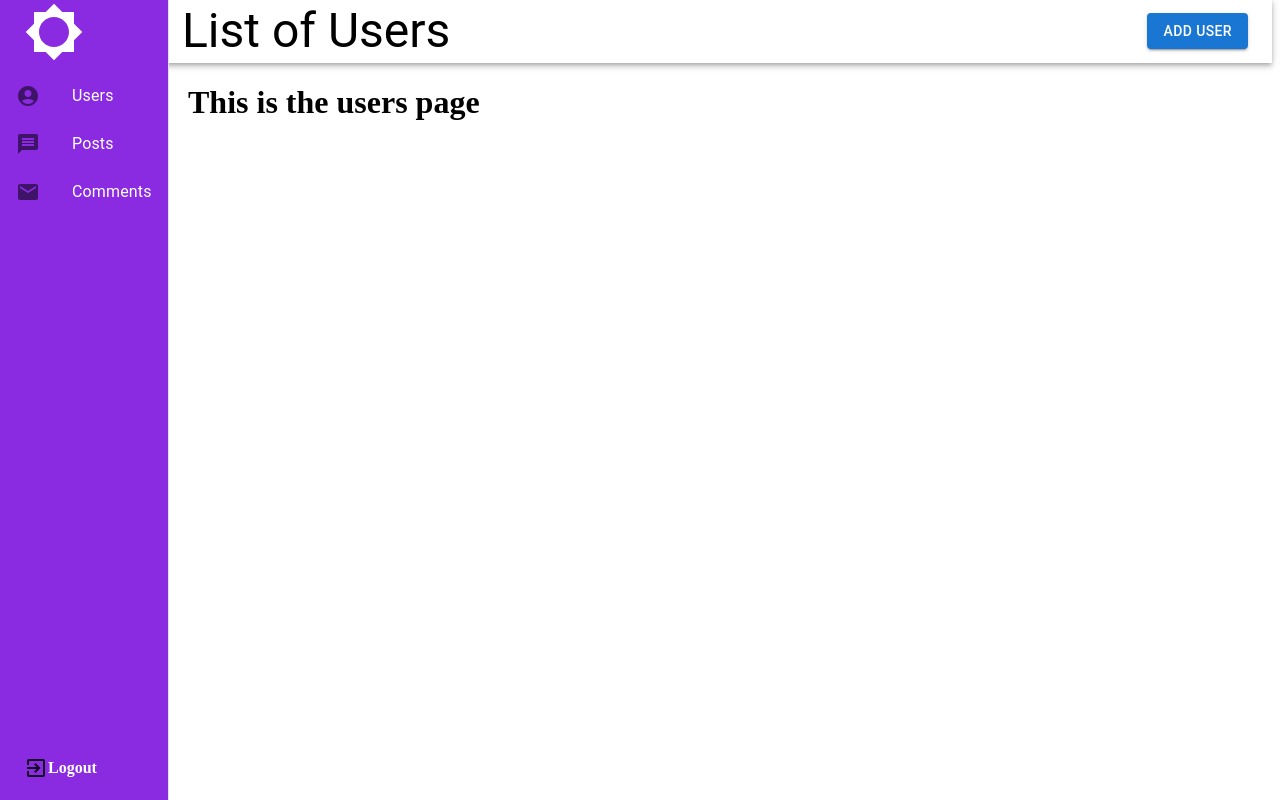
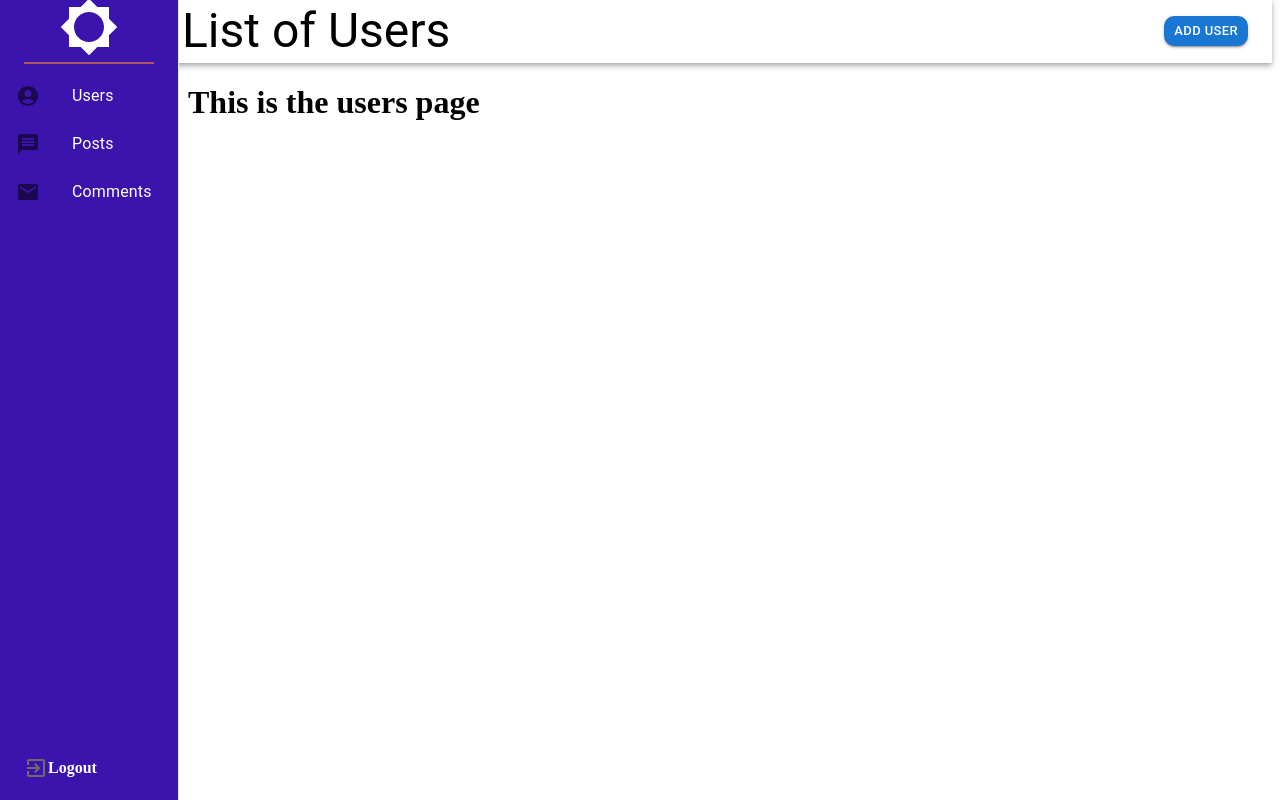
Before and after one commit to Uplus-Mutual-Partners/manageIT, a React (Create React App) app: page / in a window 1280 px wide. Built offline with nearby package versions, Linux system fonts and the light colour scheme.

Commit message:
Add styles

```diff
--- a/src/App.js
+++ b/src/App.js
@@ -12,6 +12,7 @@ import Drawer from "./components/Drawer";
 import { makeStyles } from "@material-ui/core/styles";
 import ButtonAppBar from "./components/AppBar";
 import Toolbar from "@mui/material/Toolbar";
+import { Divider } from "@mui/material";
 const useStyles = makeStyles({
   container: {
     display: "flex",
--- a/src/components/AppBar.jsx
+++ b/src/components/AppBar.jsx
@@ -36,7 +36,12 @@ export default function ButtonAppBar() {
           <Typography variant="h3" sx={{ flexGrow: 1 }}>
             {title}
           </Typography>
-          <Button variant="contained" color="primary" className="add-btn">
+          <Button
+            variant="contained"
+            size="small"
+            style={{ borderRadius: "10px" }}
+            className="add-btn"
+          >
             {addButton}
           </Button>
         </Toolbar>
--- a/src/components/Drawer.jsx
+++ b/src/components/Drawer.jsx
@@ -18,6 +18,9 @@ import Brightness5Icon from "@mui/icons-material/Brightness5";
 const useStyles = makeStyles({
   drawer: {
     width: "180px",
+  },
+  dividerLogo: {
+    color: "yellow",
   },
 });
 
@@ -46,7 +49,14 @@ const Drawer = (props) => {
       <>
         <Toolbar className="navbar">
           <Brightness5Icon
-            style={{ color: "white", fontSize: "60px", textAlign: "center" }}
+            style={{
+              color: "white",
+              fontSize: "60px",
+              textAlign: "center",
+              width: "130px",
+              paddingBottom: "5px",
+              borderBottom: "#AE5A5A 6px solid",
+            }}
           />
         </Toolbar>
 
@@ -64,7 +74,7 @@ const Drawer = (props) => {
         </List>
 
         <Toolbar className="logout navbar">
-          <ExitToAppIcon />
+          <ExitToAppIcon style={{ color: "#736969" }} />
           <h4 style={{ color: "white" }}>Logout</h4>
         </Toolbar>
       </>
--- a/src/styles.css
+++ b/src/styles.css
@@ -22,5 +22,13 @@
 }
 
 .navbar {
-  background-color: blueviolet;
+  background-color: #3b13ad;
 }
+
+.add-btn {
+  color: #6343be;
+}
+
+.divider-logo {
+  color: #ae5a5a;
+}
```
